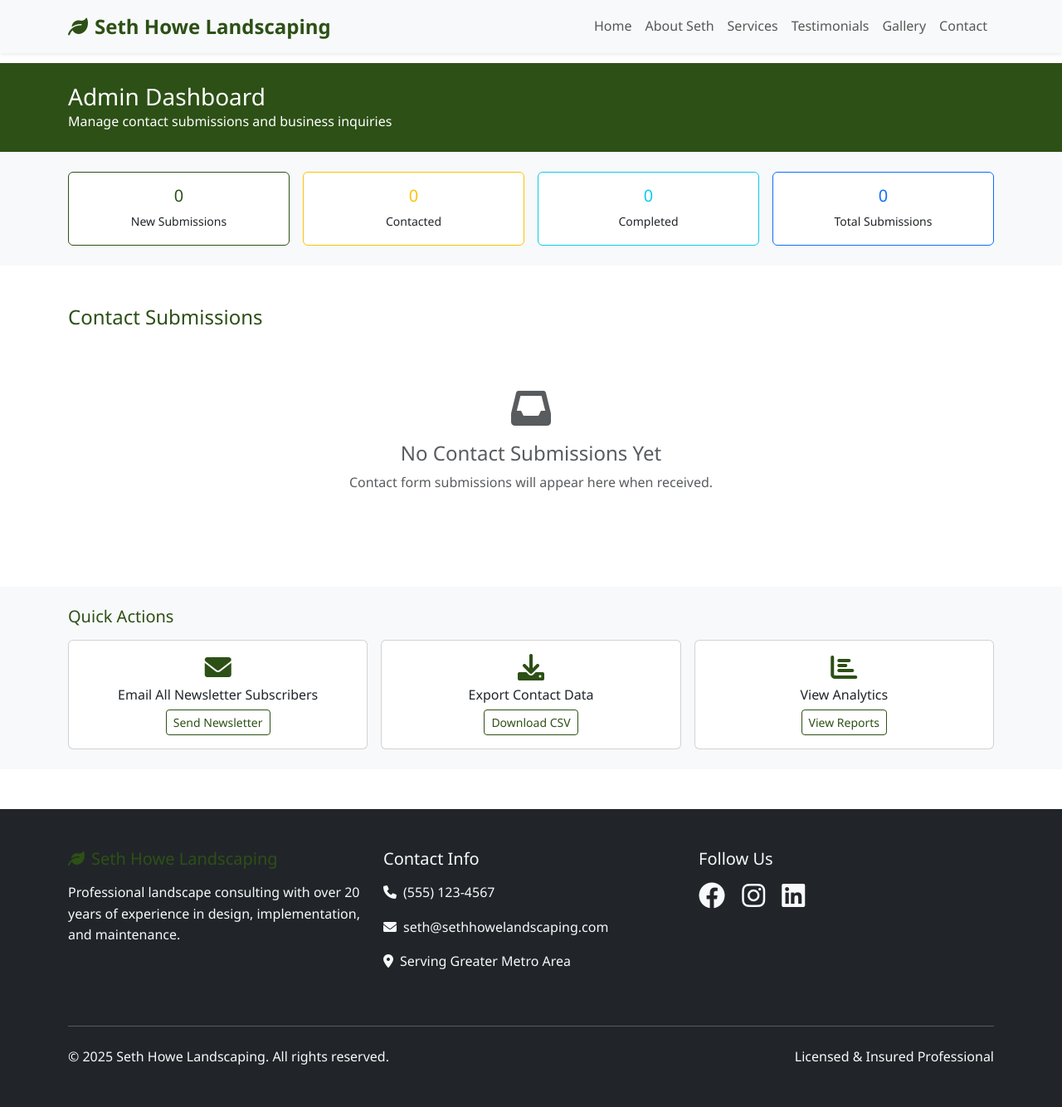
After one commit to mdmelo/seth-howe-landscaping, a Flask app: page /admin in a window 1280 px wide. The commit adds this page. Shown: the whole page at 83% size. Run offline with Flask 3, Linux system fonts and the light colour scheme.

Commit message:
Enhance website with database integration and admin features for managing data
Integrate PostgreSQL with SQLAlchemy, add models, and implement admin dashboard in app.py, models.py, and templates.

Replit-Commit-Author: Agent
Replit-Commit-Session-Id: 9627f8b9-f830-419d-beee-fad5691264dd
Replit-Commit-Screenshot-Url: https://storage.googleapis.com/screenshot-production-us-central1/f77e6fe4-271c-41bf-ba2b-e9f5777444a1/e1ea26df-ad9e-4fdb-a2e2-b40a5772eb5c.jpg

```diff
--- a/app.py
+++ b/app.py
@@ -2,13 +2,36 @@ import os
 import logging
 from flask import Flask, render_template, request, redirect, url_for, flash
 from flask_mail import Mail, Message
+from flask_sqlalchemy import SQLAlchemy
+from sqlalchemy.orm import DeclarativeBase
 
 # Configure logging
 logging.basicConfig(level=logging.DEBUG)
 
+# Database setup
+class Base(DeclarativeBase):
+    pass
+
+db = SQLAlchemy(model_class=Base)
+
 # Create Flask app
 app = Flask(__name__)
 app.secret_key = os.environ.get("SESSION_SECRET", "dev-secret-key")
+
+# Configure database
+database_url = os.environ.get("DATABASE_URL")
+if database_url:
+    app.config["SQLALCHEMY_DATABASE_URI"] = database_url
+    app.config["SQLALCHEMY_ENGINE_OPTIONS"] = {
+        "pool_recycle": 300,
+        "pool_pre_ping": True,
+    }
+else:
+    # Fallback for development without database
+    app.config["SQLALCHEMY_DATABASE_URI"] = "sqlite:///landscaping.db"
+
+# Initialize the app with the extension
+db.init_app(app)
 
 # Configure Flask-Mail
 app.config['MAIL_SERVER'] = os.environ.get('MAIL_SERVER', 'smtp.gmail.com')
@@ -19,6 +42,12 @@ app.config['MAIL_PASSWORD'] = os.environ.get('MAIL_PASSWORD')
 app.config['MAIL_DEFAULT_SENDER'] = os.environ.get('MAIL_DEFAULT_SENDER', 'noreply@sethhowelandscaping.com')
 
 mail = Mail(app)
+
+# Create database tables
+with app.app_context():
+    # Import models to ensure tables are created
+    from models import ContactSubmission, Testimonial, GalleryItem, ServiceInquiry
+    db.create_all()
 
 @app.route('/')
 def index():
@@ -38,7 +67,9 @@ def services():
 @app.route('/testimonials')
 def testimonials():
     """Client testimonials page"""
-    return render_template('testimonials.html')
+    from models import Testimonial
+    testimonials = Testimonial.query.filter_by(is_active=True).order_by(Testimonial.is_featured.desc(), Testimonial.created_at.desc()).all()
+    return render_template('testimonials.html', testimonials=testimonials)
 
 @app.route('/gallery')
 def gallery():
@@ -60,10 +91,27 @@ def contact():
             return render_template('contact.html')
 
         try:
+            # Import models here to avoid circular imports
+            from models import ContactSubmission
+
+            # Save to database
+            contact_submission = ContactSubmission()
+            contact_submission.name = name
+            contact_submission.email = email
+            contact_submission.phone = phone
+            contact_submission.service_interest = service
+            contact_submission.message = message
+            contact_submission.newsletter_signup = bool(request.form.get('newsletter'))
+            contact_submission.ip_address = request.environ.get('REMOTE_ADDR')
+            contact_submission.user_agent = request.environ.get('HTTP_USER_AGENT')
+            db.session.add(contact_submission)
+            db.session.commit()
+
             # Send email notification
+            contact_email = os.environ.get('CONTACT_EMAIL', 'seth@sethhowelandscaping.com')
             msg = Message(
                 subject=f'New Contact Form Submission from {name}',
-                recipients=[os.environ.get('CONTACT_EMAIL', 'seth@sethhowelandscaping.com')],
+                recipients=[contact_email],
                 body=f"""
 New contact form submission:
 
@@ -81,7 +129,7 @@ Message:
             # Send confirmation email to client
             confirmation_msg = Message(
                 subject='Thank you for contacting Seth Howe Landscaping',
-                recipients=[email],
+                recipients=[email] if email else [],
                 body=f"""
 Dear {name},
 
@@ -110,5 +158,24 @@ Email: seth@sethhowelandscaping.com
 
     return render_template('contact.html')
 
+@app.route('/admin')
+def admin():
+    """Admin dashboard for viewing contact submissions"""
+    from models import ContactSubmission
+    submissions = ContactSubmission.query.order_by(ContactSubmission.submitted_at.desc()).all()
+    return render_template('admin.html', submissions=submissions)
+
+@app.route('/admin/submissions/<int:submission_id>/update', methods=['POST'])
+def update_submission_status(submission_id):
+    """Update the status of a contact submission"""
+    from models import ContactSubmission
+    submission = ContactSubmission.query.get_or_404(submission_id)
+    new_status = request.form.get('status')
+    if new_status in ['new', 'contacted', 'completed']:
+        submission.status = new_status
+        db.session.commit()
+        flash(f'Submission status updated to {new_status}', 'success')
+    return redirect(url_for('admin'))
+
 if __name__ == '__main__':
     app.run(host='0.0.0.0', port=5000, debug=True)
--- /dev/null
+++ b/templates/admin.html
@@ -0,0 +1,275 @@
+{% extends "base.html" %}
+
+{% block title %}Admin Dashboard - Seth Howe Landscaping{% endblock %}
+
+{% block content %}
+<!-- Admin Header -->
+<section class="py-4 bg-success text-white">
+    <div class="container">
+        <div class="row">
+            <div class="col-12">
+                <h1 class="h3 mb-0">Admin Dashboard</h1>
+                <p class="mb-0">Manage contact submissions and business inquiries</p>
+            </div>
+        </div>
+    </div>
+</section>
+
+<!-- Dashboard Stats -->
+<section class="py-4 bg-light">
+    <div class="container">
+        <div class="row g-3">
+            <div class="col-md-3">
+                <div class="card text-center border-success">
+                    <div class="card-body">
+                        <h5 class="card-title text-success">{{ submissions|selectattr("status", "equalto", "new")|list|length }}</h5>
+                        <p class="card-text small">New Submissions</p>
+                    </div>
+                </div>
+            </div>
+            <div class="col-md-3">
+                <div class="card text-center border-warning">
+                    <div class="card-body">
+                        <h5 class="card-title text-warning">{{ submissions|selectattr("status", "equalto", "contacted")|list|length }}</h5>
+                        <p class="card-text small">Contacted</p>
+                    </div>
+                </div>
+            </div>
+            <div class="col-md-3">
+                <div class="card text-center border-info">
+                    <div class="card-body">
+                        <h5 class="card-title text-info">{{ submissions|selectattr("status", "equalto", "completed")|list|length }}</h5>
+                        <p class="card-text small">Completed</p>
+                    </div>
+                </div>
+            </div>
+            <div class="col-md-3">
+                <div class="card text-center border-primary">
+                    <div class="card-body">
+                        <h5 class="card-title text-primary">{{ submissions|length }}</h5>
+                        <p class="card-text small">Total Submissions</p>
+                    </div>
+                </div>
+            </div>
+        </div>
+    </div>
+</section>
+
+<!-- Contact Submissions -->
+<section class="py-5">
+    <div class="container">
+        <div class="row">
+            <div class="col-12">
+                <h2 class="h4 text-success mb-4">Contact Submissions</h2>
+
+                {% if submissions %}
+                <div class="table-responsive">
+                    <table class="table table-striped table-hover">
+                        <thead class="table-success">
+                            <tr>
+                                <th>Date</th>
+                                <th>Name</th>
+                                <th>Email</th>
+                                <th>Phone</th>
+                                <th>Service</th>
+                                <th>Message</th>
+                                <th>Status</th>
+                                <th>Actions</th>
+                            </tr>
+                        </thead>
+                        <tbody>
+                            {% for submission in submissions %}
+                            <tr>
+                                <td>
+                                    <small>{{ submission.submitted_at.strftime('%m/%d/%Y %I:%M %p') if submission.submitted_at else 'N/A' }}</small>
+                                </td>
+                                <td>
+                                    <strong>{{ submission.name }}</strong>
+                                    {% if submission.newsletter_signup %}
+                                        <span class="badge bg-info ms-1">Newsletter</span>
+                                    {% endif %}
+                                </td>
+                                <td>
+                                    <a href="mailto:{{ submission.email }}" class="text-decoration-none">
+                                        {{ submission.email }}
+                                    </a>
+                                </td>
+                                <td>
+                                    {% if submission.phone %}
+                                        <a href="tel:{{ submission.phone }}" class="text-decoration-none">
+                                            {{ submission.phone }}
+                                        </a>
+                                    {% else %}
+                                        <span class="text-muted">-</span>
+                                    {% endif %}
+                                </td>
+                                <td>
+                                    {% if submission.service_interest %}
+                                        <span class="badge bg-secondary">{{ submission.service_interest.replace('-', ' ').title() }}</span>
+                                    {% else %}
+                                        <span class="text-muted">General</span>
+                                    {% endif %}
+                                </td>
+                                <td>
+                                    <div style="max-width: 200px;">
+                                        <small>{{ submission.message[:100] }}{% if submission.message|length > 100 %}...{% endif %}</small>
+                                        {% if submission.message|length > 100 %}
+                                            <button class="btn btn-sm btn-outline-secondary ms-1" type="button" data-bs-toggle="collapse" data-bs-target="#message-{{ submission.id }}">
+                                                View Full
+                                            </button>
+                                            <div class="collapse mt-2" id="message-{{ submission.id }}">
+                                                <div class="card card-body">
+                                                    <small>{{ submission.message }}</small>
+                                                </div>
+                                            </div>
+                                        {% endif %}
+                                    </div>
+                                </td>
+                                <td>
+                                    {% if submission.status == 'new' %}
+                                        <span class="badge bg-success">New</span>
+                                    {% elif submission.status == 'contacted' %}
+                                        <span class="badge bg-warning">Contacted</span>
+                                    {% elif submission.status == 'completed' %}
+                                        <span class="badge bg-info">Completed</span>
+                                    {% else %}
+                                        <span class="badge bg-secondary">{{ submission.status.title() }}</span>
+                                    {% endif %}
+                                </td>
+                                <td>
+                                    <div class="dropdown">
+                                        <button class="btn btn-sm btn-outline-secondary dropdown-toggle" type="button" data-bs-toggle="dropdown">
+                                            Update
+                                        </button>
+                                        <ul class="dropdown-menu">
+                                            <li>
+                                                <form method="POST" action="{{ url_for('update_submission_status', submission_id=submission.id) }}" class="dropdown-item-text">
+                                                    <input type="hidden" name="status" value="new">
+                                                    <button type="submit" class="btn btn-sm btn-success w-100">Mark as New</button>
+                                                </form>
+                                            </li>
+                                            <li>
+                                                <form method="POST" action="{{ url_for('update_submission_status', submission_id=submission.id) }}" class="dropdown-item-text">
+                                                    <input type="hidden" name="status" value="contacted">
+                                                    <button type="submit" class="btn btn-sm btn-warning w-100">Mark as Contacted</button>
+                                                </form>
+                                            </li>
+                                            <li>
+                                                <form method="POST" action="{{ url_for('update_submission_status', submission_id=submission.id) }}" class="dropdown-item-text">
+                                                    <input type="hidden" name="status" value="completed">
+                                                    <button type="submit" class="btn btn-sm btn-info w-100">Mark as Completed</button>
+                                                </form>
+                                            </li>
+                                        </ul>
+                                    </div>
+                                </td>
+                            </tr>
+                            {% endfor %}
+                        </tbody>
+                    </table>
+                </div>
+                {% else %}
+                <div class="text-center py-5">
+                    <i class="fas fa-inbox fa-3x text-muted mb-3"></i>
+                    <h4 class="text-muted">No Contact Submissions Yet</h4>
+                    <p class="text-muted">Contact form submissions will appear here when received.</p>
+                </div>
+                {% endif %}
+            </div>
+        </div>
+    </div>
+</section>
+
+<!-- Quick Actions -->
+<section class="py-4 bg-light">
+    <div class="container">
+        <div class="row">
+            <div class="col-12">
+                <h3 class="h5 text-success mb-3">Quick Actions</h3>
+                <div class="row g-3">
+                    <div class="col-md-4">
+                        <div class="card h-100">
+                            <div class="card-body text-center">
+                                <i class="fas fa-envelope fa-2x text-success mb-2"></i>
+                                <h6>Email All Newsletter Subscribers</h6>
+                                <button class="btn btn-outline-success btn-sm" onclick="emailNewsletterSubscribers()">
+                                    Send Newsletter
+                                </button>
+                            </div>
+                        </div>
+                    </div>
+                    <div class="col-md-4">
+                        <div class="card h-100">
+                            <div class="card-body text-center">
+                                <i class="fas fa-download fa-2x text-success mb-2"></i>
+                                <h6>Export Contact Data</h6>
+                                <button class="btn btn-outline-success btn-sm" onclick="exportContacts()">
+                                    Download CSV
+                                </button>
+                            </div>
+                        </div>
+                    </div>
+                    <div class="col-md-4">
+                        <div class="card h-100">
+                            <div class="card-body text-center">
+                                <i class="fas fa-chart-bar fa-2x text-success mb-2"></i>
+                                <h6>View Analytics</h6>
+                                <button class="btn btn-outline-success btn-sm" onclick="viewAnalytics()">
+                                    View Reports
+                                </button>
+                            </div>
+                        </div>
+                    </div>
+                </div>
+            </div>
+        </div>
+    </div>
+</section>
+{% endblock %}
+
+{% block scripts %}
+<script>
+function emailNewsletterSubscribers() {
+    const subscribers = {{ submissions|selectattr("newsletter_signup", "equalto", true)|map(attribute="email")|list|tojson }};
+    if (subscribers.length === 0) {
+        alert('No newsletter subscribers found.');
+        return;
+    }
+
+    const emails = subscribers.join(',');
+    const subject = 'Seth Howe Landscaping Newsletter';
+    const body = 'Hello! Thank you for subscribing to our landscaping newsletter...';
+
+    window.location.href = `mailto:${emails}?subject=${encodeURIComponent(subject)}&body=${encodeURIComponent(body)}`;
+}
+
+function exportContacts() {
+    // Simple CSV export functionality
+    const submissions = {{ submissions|map(attribute="to_dict")|list|tojson }};
+
+    if (submissions.length === 0) {
+        alert('No contact submissions to export.');
+        return;
+    }
+
+    let csv = 'Name,Email,Phone,Service Interest,Message,Status,Submitted Date\n';
+
+    submissions.forEach(sub => {
+        const cleanMessage = (sub.message || '').replace(/"/g, '""').replace(/\n/g, ' ');
+        csv += `"${sub.name}","${sub.email}","${sub.phone || ''}","${sub.service_interest || ''}","${cleanMessage}","${sub.status}","${sub.submitted_at || ''}"\n`;
+    });
+
+    const blob = new Blob([csv], { type: 'text/csv' });
+    const url = window.URL.createObjectURL(blob);
+    const a = document.createElement('a');
+    a.href = url;
+    a.download = `landscaping-contacts-${new Date().toISOString().split('T')[0]}.csv`;
+    a.click();
+    window.URL.revokeObjectURL(url);
+}
+
+function viewAnalytics() {
+    alert('Analytics feature coming soon! This will show submission trends, popular services, and conversion rates.');
+}
+</script>
+{% endblock %}
```
Also changed, not shown: models.py (added, +93 -0 lines), replit.md (+3 -1 lines), templates/testimonials.html (+29 -46 lines), 1 other file.
